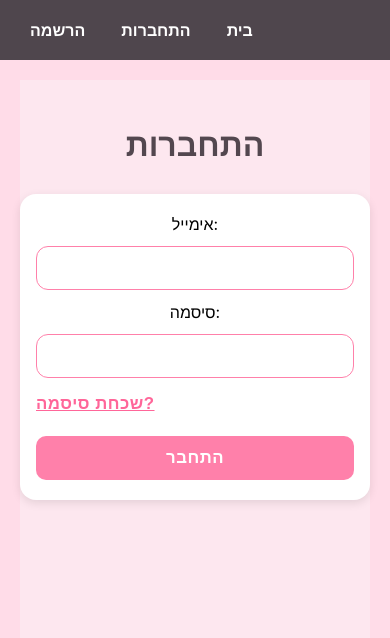
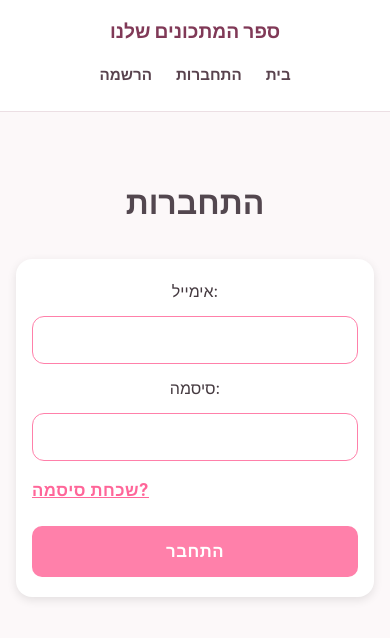
Before and after one commit to mayahod/my-fullstack-app, a React (Vite) app in the folder client/: page /login in a window 390 px wide. Shown: the top 638 px of the page. Built offline with nearby package versions, Linux system fonts and the light colour scheme; no server answers.

Commit message:
Improve responsive recipe layout and loading reliability

```diff
--- a/client/src/App.jsx
+++ b/client/src/App.jsx
@@ -73,6 +73,7 @@ function AppHeader() {
 
   return (
     <header className={styles.appHeader}>
+      <Link to="/" className={styles.brand}>ספר המתכונים שלנו</Link>
       <nav className={styles.appNav}>
         <Link to="/" className={styles.appLink}>
           בית
--- a/client/src/components/RecipeCard.jsx
+++ b/client/src/components/RecipeCard.jsx
@@ -4,16 +4,17 @@ import { Link } from "react-router-dom";
 
 function RecipeCard (props) {
     return (
-        <div className={styles.card}>
+        <article className={styles.card}>
             <Link to={`/recipes/${props.recipe._id}`}>
             {props.recipe.imageUrl && (
-            <img src={props.recipe.imageUrl} alt={props.recipe.title} />
+            <img src={props.recipe.imageUrl} alt={props.recipe.title} width="480" height="320" loading="lazy" decoding="async" onError={(event) => { event.currentTarget.style.display = 'none'; }} />
             )}
             <h3>{props.recipe.title}</h3>
+            <p className={styles.category}>{props.recipe.category || 'מתכון ביתי'}</p>
             {/* <p>{props.recipe.description}</p>
             <p>{props.recipe.category}</p> */}
             </Link>
-        </div>
+        </article>
     )
 }
 
--- a/client/src/components/common/SearchBar.jsx
+++ b/client/src/components/common/SearchBar.jsx
@@ -24,6 +24,7 @@ const SearchBar = ({ onSearchChange }) => {
         className={styles.iconSearch}
         onClick={handleSearchClick}
         role="button"
+        aria-label="חיפוש מתכון"
         tabIndex={0}
         onKeyDown={(e) => e.key === 'Enter' && handleSearchClick()}
       />
@@ -33,13 +34,14 @@ const SearchBar = ({ onSearchChange }) => {
         placeholder="  חפש מתכון..."
         className={styles.searchInput}
         value={searchTerm}
+        onKeyDown={(event) => { if (event.key === 'Enter') handleSearchClick(); }}
         onChange={(e) => {
           setSearchTerm(e.target.value);
           onSearchChange(e.target.value);
         }}
       />
 
-      <FaTimes className={styles.iconClear} onClick={handleClear} />
+      {searchTerm && <FaTimes className={styles.iconClear} onClick={handleClear} role="button" aria-label="ניקוי החיפוש" tabIndex={0} onKeyDown={(event) => { if (event.key === 'Enter' || event.key === ' ') handleClear(); }} />}
     </div>
   );
 };
--- a/client/src/pages/RecipePage/RecipePage.jsx
+++ b/client/src/pages/RecipePage/RecipePage.jsx
@@ -2,29 +2,33 @@ import { useParams } from "react-router-dom";
 import { useState, useEffect } from "react";
 import styles from "./RecipePage.module.css";
 import { API_BASE } from '../../services/config';
+import { getCachedRecipe } from '../../services/recipes';
 function RecipePage () {
     const { id } = useParams();
-    const [recipe, setRecipe] = useState(null);
+    const [recipe, setRecipe] = useState(() => getCachedRecipe(id));
     const [error, setError] = useState(null);
 
     useEffect(() => {
-        fetch(`${API_BASE}/api/recipes/${id}`)
-            .then((res) => res.json())
+        const controller = new AbortController();
+        setRecipe(getCachedRecipe(id));
+        setError(null);
+        fetch(`${API_BASE}/api/recipes/${id}`, { signal: controller.signal })
+            .then((res) => { if (!res.ok) throw new Error('Recipe unavailable'); return res.json(); })
             .then((data) => {
                 setRecipe(data.recipe);
             })
             .catch((err) => {
-                setError("couldn't load recipe");
-                console.error(err);
+                if (err.name !== 'AbortError') setError('לא ניתן לטעון את המתכון כרגע. נסו לרענן את העמוד.');
             });
+        return () => controller.abort();
     }, [id]);
 
     return (
         <div className={styles.container}>
             {error && <p style={{ color: "red" }}>{error}</p>}
-            {!recipe ? (
+            {!recipe && !error ? (
                 <p>...טוען מתכון</p>
-            ) : (
+            ) : recipe ? (
                 <div>
                     <h1 className={styles.title}>{recipe.title}</h1>
 
@@ -48,7 +52,7 @@ function RecipePage () {
                         className={styles.image}
                     />
                 </div>
-            )}
+            ) : null}
         </div>
     );
 }
--- a/client/src/pages/authentication/Auth.module.css
+++ b/client/src/pages/authentication/Auth.module.css
@@ -1,11 +1,11 @@
 .container {
   text-align: center;
   padding: 40px;
-  background-color: #fde7ef;
-  min-height: 100vh;
+  background-color: transparent;
+  min-height: 65vh;
 }
 
-h1 {
+.container h1 {
   color: #53474f;
   margin-bottom: 30px;
 }
@@ -22,7 +22,7 @@ h1 {
   box-shadow: 0 3px 10px rgba(0, 0, 0, 0.1);
 }
 
-input {
+.form input {
   padding: 10px 12px;
   border: 1.5px solid #ff80aa;
   border-radius: 12px;
--- a/client/src/services/config.js
+++ b/client/src/services/config.js
@@ -1,2 +1,2 @@
 // Use the same host as the page, including on phones and hosted deployments.
-export const API_BASE = (import.meta.env.VITE_API_URL || '').replace(/\/$/, '');
+export const API_BASE = (import.meta.env?.VITE_API_URL || '').replace(/\/$/, '');
--- a/client/src/services/recipes.js
+++ b/client/src/services/recipes.js
@@ -1,4 +1,10 @@
-import { API_BASE as BASE_URL } from './config';
+import { API_BASE as BASE_URL } from './config.js';
+
+let recipeCache = null;
+let cachedAt = 0;
+let pendingRecipes = null;
+const invalidateRecipes = () => { recipeCache = null; cachedAt = 0; };
+export const getCachedRecipe = (id) => recipeCache?.find((recipe) => recipe._id === id) || null;
 
 async function myRecipeRequest(path, token, options = {}) {
   const response = await fetch(`${BASE_URL}/api/recipes${path}`, {
@@ -11,6 +17,7 @@ async function myRecipeRequest(path, token, options = {}) {
     error.status = response.status;
     throw error;
   }
+  if (options.method) invalidateRecipes();
   return data;
 }
 
@@ -19,15 +26,18 @@ export const updateMyRecipe = (id, recipe, token) => myRecipeRequest(`/${id}`, t
 export const deleteMyRecipe = (id, token) => myRecipeRequest(`/${id}`, token, { method: 'DELETE' });
 
 export async function fetchRecipes() {
-  try {
-    const response = await fetch(`${BASE_URL}/api/recipes`);
+  if (recipeCache && Date.now() - cachedAt < 30000) return recipeCache;
+  if (pendingRecipes) return pendingRecipes;
+  pendingRecipes = (async () => {
+    const response = await fetch(`${BASE_URL}/api/recipes`, { signal: AbortSignal.timeout(90000) });
+    if (!response.ok) throw new Error('לא ניתן לטעון את המתכונים כרגע. נסו שוב.');
     const data = await response.json();
-    console.log('API response:', data);
-    return Array.isArray(data) ? data : data.recipes || [];
-  } catch (error) {
-    console.error('Error fetching recipes:', error);
-    return [];
-  }
+    recipeCache = Array.isArray(data) ? data : data.recipes || [];
+    cachedAt = Date.now();
+    return recipeCache;
+  })();
+  try { return await pendingRecipes; }
+  finally { pendingRecipes = null; }
 }
 
 export async function searchRecipes(query) {
@@ -53,7 +63,9 @@ export const addRecipe = async (recipeData, token) => {
       throw new Error('שגיאה בעת הוספת המתכון');
     }
 
-    return await response.json();
+    const data = await response.json();
+    invalidateRecipes();
+    return data;
   } catch (error) {
     console.error('Add recipe error:', error);
     throw error;
--- a/client/src/styles/App.module.css
+++ b/client/src/styles/App.module.css
@@ -1,83 +1,13 @@
-/* App.module.css */
-.app {
-  text-align: center;
+.app { text-align: center; color: #453a40; }
+.appHeader { display: flex; justify-content: space-between; align-items: center; gap: 20px; padding: 18px max(24px, calc((100vw - 1160px) / 2)); background: #fff; border-bottom: 1px solid #ecdfe4; direction: rtl; }
+.brand { color: #803957; text-decoration: none; font-size: 1.2rem; font-weight: 800; white-space: nowrap; }
+.appNav { display: flex; flex-wrap: wrap; gap: 12px; align-items: center; }
+.appLink { color: #59434e; text-decoration: none; font: inherit; font-weight: 600; padding: 8px 10px; border-radius: 8px; }
+.appLink:hover { background: #f9edf2; }
+.main { padding: 28px 24px 60px; min-height: calc(100dvh - 80px); }
+@media (max-width: 600px) {
+ .appHeader { padding: 16px; flex-direction: column; gap: 8px; }
+ .appNav { justify-content: center; gap: 4px; }
+ .appLink { font-size: .95rem; }
+ .main { padding: 20px 16px 40px; }
 }
-/*
-.appHeader {
-  background-color: #53474F;
-  padding: 5px 30px 5px 30px;
-  color: white;
-  display: flex;
-  align-items: center;
-  justify-content: flex-end;
-} */
-
-.appHeader {
-  display: flex;
-  justify-content: space-between;
-  align-items: center;
-  padding: 14px 22px;
-  background: #4f464d;
-  direction: ltr;
-}
-
-.appLogo {
-  height: 100px;
-}
-
-.appNav {
-  display: flex;
-  flex-wrap: wrap;
-  gap: 20px;
-  flex-direction: row-reverse;
-  align-items: center;
-}
-
-/* .appLink {
-  color: white;
-  text-decoration: none;
-  font-size: 1.2em;
-} */
-
-.appLink {
-  color: #fff;
-  text-decoration: none;
-  font-weight: 700;
-  padding: 6px 8px;
-}
-
-.appLink:hover {
-  text-decoration: underline;
-}
-
-.main {
-  padding: 20px;
-  background-color: #ffdce8;
-  min-height: calc(100vh - 80px);
-}
-
-.footer {
-  padding: 10px;
-  background-color: #53474f;
-  color: white;
-  position: fixed;
-  width: 100%;
-  bottom: 0;
-  text-align: center;
-}
-
-body {
-  background-color: #ffdce8;
-  margin: 0;
-  padding: 0;
-  min-height: 100vh;
-}
-
-.appButtonLink {
-  background: none;
-  border: none;
-  color: inherit;
-  font: inherit;
-  cursor: pointer;
-  padding: 6px 8px;
-}
--- a/client/src/styles/global.css
+++ b/client/src/styles/global.css
@@ -4,6 +4,9 @@ img { max-width: 100%; }
 input, textarea, select { min-width: 0; }
 button, a { touch-action: manipulation; }
 body {
+ background: #fcf8f9;
+ color: #453a40;
+ line-height: 1.6;
     margin: 0;
     font-family: -apple-system, BlinkMacSystemFont, 'Segoe UI', 'Roboto', 'Oxygen', 'Ubuntu', 'Cantarell', 'Fira Sans', 'Droid Sans', 'Helvetica Neue', sans-serif;
     -webkit-font-smoothing: antialiased;
@@ -13,3 +16,8 @@ body {
   code {
     font-family: source-code-pro, Menlo, Monaco, Consolas, 'Courier New', monospace;
   }
+
+
+button, input, select, textarea { font: inherit; }
+button { cursor: pointer; }
+:focus-visible { outline: 3px solid #a43c64; outline-offset: 3px; }
```
Also changed, not shown: client/src/pages/HomePage/Home.module.css (+36 -0 lines), client/src/pages/HomePage/HomePage.jsx (+21 -9 lines), 1 other file (tests, documents, lock files or other folders).
